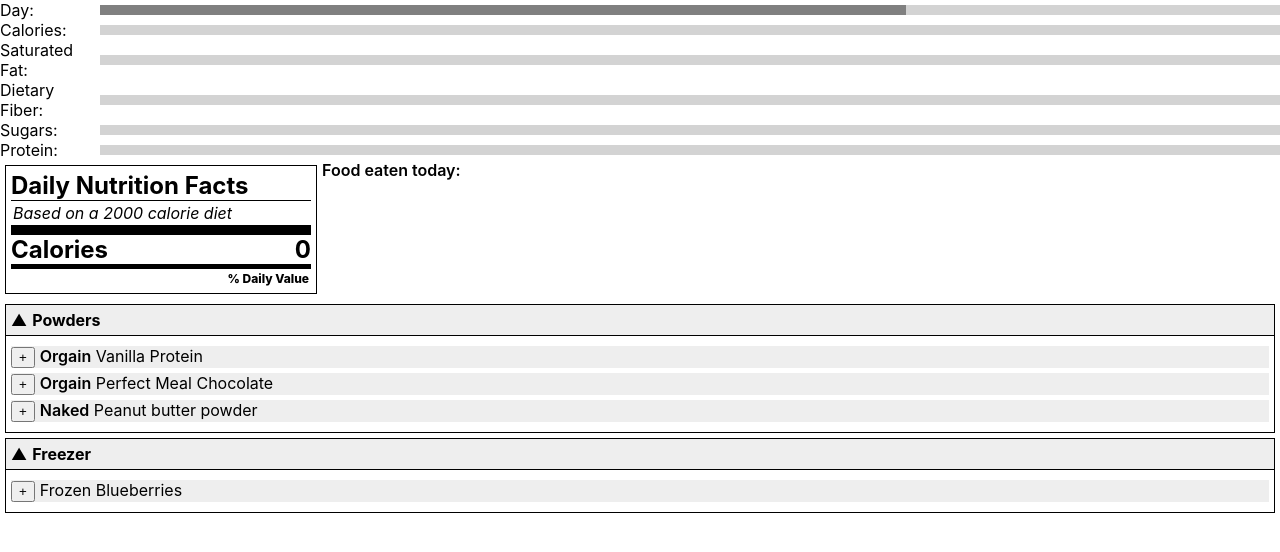
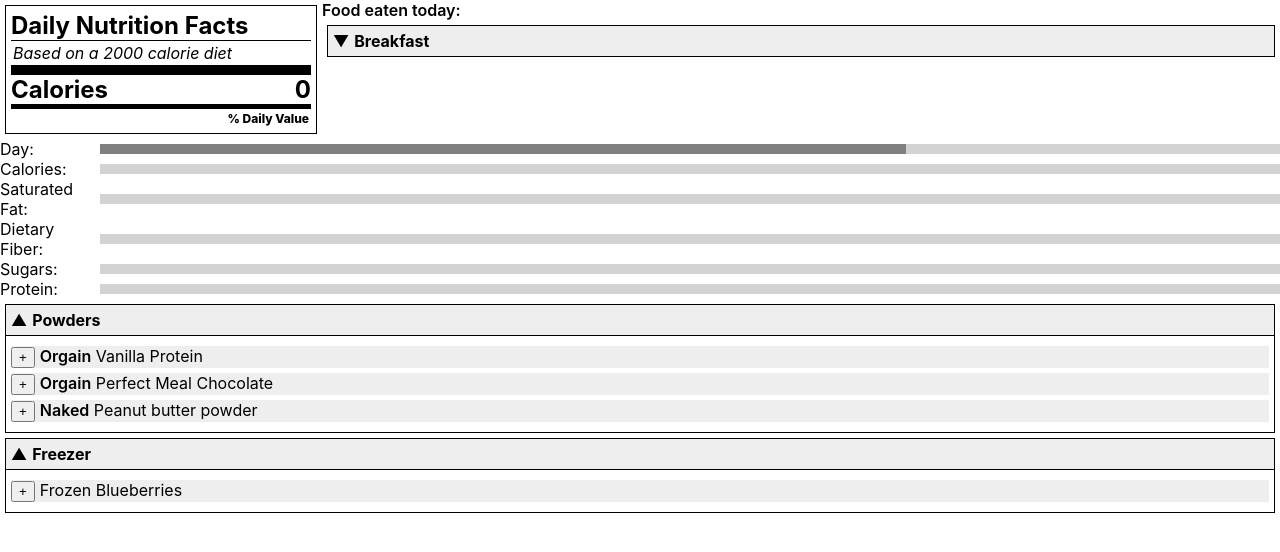
Before and after one commit to Macflash/meal-maker, a React (Create React App) app: page / in a window 1280 px wide. Shown: the top 552 px of the page. Built offline with nearby package versions, Linux system fonts and the light colour scheme.

Commit message:
Start adding meal sections which will show progress toward each meals goal. would be good to show a lil start and indicator when you met the goals.

```diff
--- /dev/null
+++ b/src/food/collapsable.tsx
@@ -0,0 +1,34 @@
+import React from "react";
+
+export type withChildren<T extends object> = T & { children?: React.ReactNode };
+
+export function Collapsable({
+  title,
+  children,
+  startExpanded = false,
+}: withChildren<{
+  title: string;
+  startExpanded?: boolean;
+}>) {
+  const [expanded, setExpanded] = React.useState(startExpanded);
+  return (
+    <div style={{ border: "1px solid black", margin: 5 }}>
+      <div
+        style={{
+          display: "flex",
+          padding: 5,
+          backgroundColor: "#EEE",
+        }}
+        onClick={() => setExpanded(!expanded)}
+      >
+        <div>{expanded ? "▲" : "▼"}</div>
+        <div style={{ fontWeight: 700, marginLeft: 5 }}>{title}</div>
+      </div>
+      {expanded ? (
+        <div style={{ borderTop: "1px solid black", padding: 5 }}>
+          {children}
+        </div>
+      ) : undefined}
+    </div>
+  );
+}
--- a/src/food/journal.tsx
+++ b/src/food/journal.tsx
@@ -1,10 +1,16 @@
 import React from "react";
 import { PortionEatable, Eatable } from "./eatable";
-import { SumNutrients, DivideNutrients, Nutrient } from "./nutrients";
+import {
+  SumNutrients,
+  DivideNutrients,
+  Nutrient,
+  Nutrients,
+} from "./nutrients";
 import { DAILY_TARGET, NutritionFacts } from "./nutrition";
 import { Pantry } from "./pantry";
 import { NutrientPercent, Time } from "./time";
 import { Portion } from "./portion";
+import { Collapsable, withChildren } from "./collapsable";
 
 export function DailyJournal() {
   const [foodEaten, setFoodEaten] = React.useState<Eatable[]>([]);
@@ -14,18 +20,13 @@
 
   return (
     <div>
-      <Time />
-      <NutrientPercent nutrient={Nutrient.calories} percents={percents} />
-      <NutrientPercent nutrient={Nutrient.saturated} percents={percents} />
-      <NutrientPercent nutrient={Nutrient.fiber} percents={percents} />
-      <NutrientPercent nutrient={Nutrient.sugar} percents={percents} />
-      <NutrientPercent nutrient={Nutrient.protein} percents={percents} />
-
       <div style={{ display: "flex" }}>
         <NutritionFacts nutrients={summed} percents={percents} />
         <div style={{ flex: "auto" }}>
           <div style={{ fontWeight: 600 }}>Food eaten today:</div>
+          <JournalSection title="Breakfast">
             {foodEaten.map((eatable, i) => (
+              <div style={{ padding: "5px 0" }}>
                 <Portion
                   key={i}
                   eatable={eatable}
@@ -40,9 +41,12 @@
                     setFoodEaten(newFoods);
                   }}
                 />
+              </div>
             ))}
+          </JournalSection>
         </div>
       </div>
+      <DailyPercents percents={percents} />
       <Pantry
         onAdd={(added: Eatable) => {
           setFoodEaten([...foodEaten, added]);
@@ -51,3 +55,20 @@
     </div>
   );
 }
+
+function DailyPercents({ percents }: { percents: Nutrients }) {
+  return (
+    <div>
+      <Time />
+      <NutrientPercent nutrient={Nutrient.calories} percents={percents} />
+      <NutrientPercent nutrient={Nutrient.saturated} percents={percents} />
+      <NutrientPercent nutrient={Nutrient.fiber} percents={percents} />
+      <NutrientPercent nutrient={Nutrient.sugar} percents={percents} />
+      <NutrientPercent nutrient={Nutrient.protein} percents={percents} />
+    </div>
+  );
+}
+
+function JournalSection({ children, title }: withChildren<{ title: string }>) {
+  return <Collapsable title={title} children={children} />;
+}
--- a/src/food/pantry.tsx
+++ b/src/food/pantry.tsx
@@ -1,7 +1,9 @@
 import React from "react";
+
 import { Eatable } from "./eatable";
 import { POWDERS } from "./eatables/powders";
 import { FREEZER } from "./eatables/freezer";
+import { Collapsable } from "./collapsable";
 
 export function Pantry({ onAdd }: { onAdd?: (added: Eatable) => void }) {
   return (
@@ -37,35 +39,3 @@
     </Collapsable>
   );
 }
-
-function Collapsable({
-  title,
-  children,
-  startExpanded = false,
-}: {
-  title: string;
-  children?: React.ReactNode;
-  startExpanded?: boolean;
-}) {
-  const [expanded, setExpanded] = React.useState(startExpanded);
-  return (
-    <div style={{ border: "1px solid black", margin: 5 }}>
-      <div
-        style={{
-          display: "flex",
-          padding: 5,
-          backgroundColor: "#EEE",
-        }}
-        onClick={() => setExpanded(!expanded)}
-      >
-        <div>{expanded ? "▲" : "▼"}</div>
-        <div style={{ fontWeight: 700, marginLeft: 5 }}>{title}</div>
-      </div>
-      {expanded ? (
-        <div style={{ borderTop: "1px solid black", padding: 5 }}>
-          {children}
-        </div>
-      ) : undefined}
-    </div>
-  );
-}
```
Lines whose indentation alone changed are shown as unchanged.
